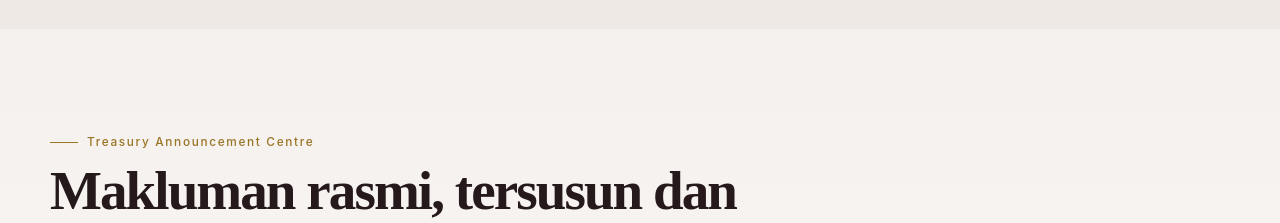
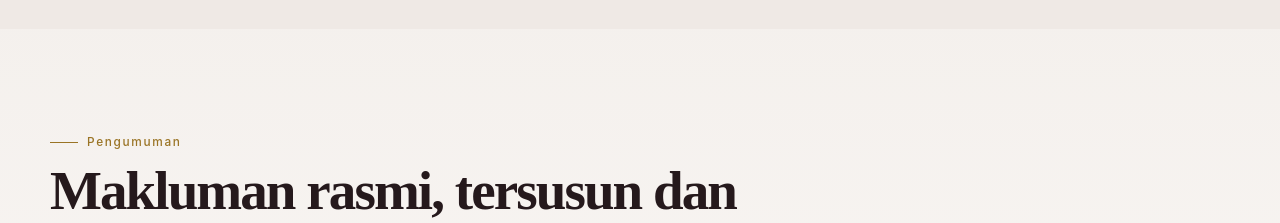
Before and after one commit to g-ipgp250803435-spec/lfx-mvp, a Next.js app: page / in a window 1280 px wide. Shown: the part 2900-3123 px from the top of the page. Built offline with nearby package versions, Linux system fonts and the light colour scheme; no server answers.

Commit message:
Update page.tsx

```diff
--- a/app/page.tsx
+++ b/app/page.tsx
@@ -18,7 +18,7 @@ export default function HomePage() {
     <section className="quick-modules"><div className="container module-grid">{content.features.map((feature, index) => <Link href={feature.href} className="module-card" key={feature.id}><span className="module-card__number">0{index + 1}</span><span className="module-card__icon"><Icon name={feature.icon}/></span><h2>{t(feature.title, language)}</h2><p>{t(feature.description, language)}</p><span className="text-link">{labels.learnMore}<Icon name="arrow" size={16}/></span></Link>)}</div></section>
     <section className="section"><div className="container"><div className="section-heading-row"><div className="section-heading"><span className="eyebrow">iAset</span><h2>{language === "bm" ? "Aset kampus, sedia untuk digunakan." : "Campus assets, ready when needed."}</h2><p>{language === "bm" ? "Ketersediaan aset dipaparkan secara terbuka dan dikemas kini apabila penyerahan atau pemulangan direkodkan." : "Availability is publicly visible and updates when handover or return is recorded."}</p></div></div><AssetBrowser compact/></div></section>
     <section className="section section--soft"><div className="container"><div className="section-heading"><span className="eyebrow">Tabung Jumaat</span><h2>{language === "bm" ? "Ketelusan yang boleh dilihat, bukan sekadar dijanjikan." : "Transparency you can see, not merely promise."}</h2></div><TabungDashboard compact/><div className="section-action"><Link href="/tabung-jumaat" className="button button--outline">{labels.publicTransparency}<Icon name="arrow" size={17}/></Link></div></div></section>
-    <section className="section"><div className="container"><div className="section-heading-row"><div className="section-heading"><span className="eyebrow">Treasury Announcement Centre</span><h2>{language === "bm" ? "Makluman rasmi, tersusun dan mudah dikongsi." : "Official notices, organised and shareable."}</h2></div><Link href="/announcements" className="text-link">{labels.viewAll}<Icon name="arrow" size={16}/></Link></div><AnnouncementList compact/></div></section>
+    <section className="section"><div className="container"><div className="section-heading-row"><div className="section-heading"><span className="eyebrow">Pengumuman</span><h2>{language === "bm" ? "Makluman rasmi, tersusun dan mudah dikongsi." : "Official notices, organised and shareable."}</h2></div><Link href="/announcements" className="text-link">{labels.viewAll}<Icon name="arrow" size={16}/></Link></div><AnnouncementList compact/></div></section>
     <section className="cta-section"><div className="container cta-section__inner"><div><span className="eyebrow brand-on-dark">Hab Perbendaharaan Digital</span><h2>{t(content.site.tagline, language)}</h2><p>{t(content.site.description, language)}</p></div><Link href="/organisation" className="button button--accent">{language === "bm" ? "Kenali pejabat kami" : "Meet our office"}<Icon name="arrow" size={17}/></Link></div></section>
   </>;
 }
```
